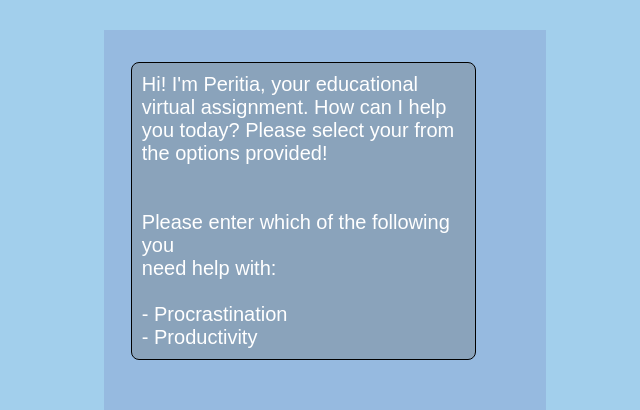
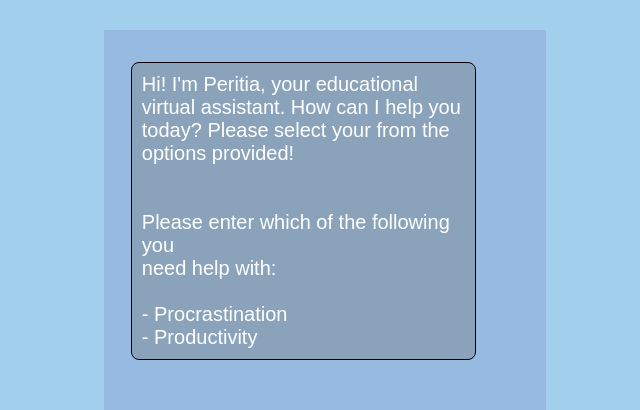
Before and after one commit to peritia-bot/Peritia, a plain HTML site: page index.html in a window 1280 px wide. Shown: the top 410 px of the page, without its empty margins (315-955 px from the left). Drawn offline with Linux system fonts and the light colour scheme.

Commit message:
Update index.html

```diff
--- a/index.html
+++ b/index.html
@@ -9,7 +9,7 @@
         <div class="table">
             <table id="chatBox">
                 <tr>
-                    <td id="intro"><p>Hi! I'm Peritia, your educational virtual assignment. How can I help you today? Please select your from the options
+                    <td id="intro"><p>Hi! I'm Peritia, your educational virtual assistant. How can I help you today? Please select your from the options
                     provided! <br><br><br>
                         Please enter which of the following you <br>
                         need help with: <br><br>
```
